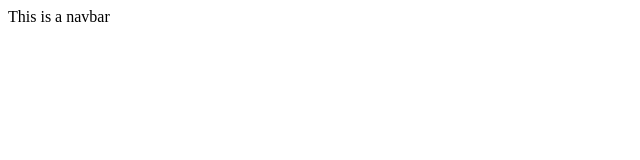
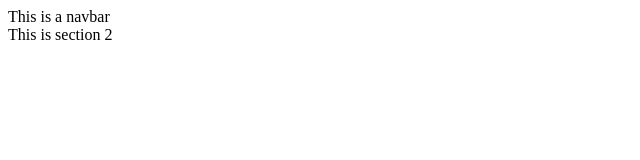
Before and after one commit to maja-miteva/test-repository-20240303, a plain HTML site: page index.html in a window 1280 px wide. Shown: the full height of the page, 0-640 px from the left. Drawn offline with Linux system fonts and the light colour scheme.

Commit message:
Commited git stash changes

```diff
--- a/index.html
+++ b/index.html
@@ -9,6 +9,10 @@
     <nav>
         This is a navbar
     </nav>
+
+    <div>
+        This is section 2
+    </div>
 </body>
 </html>
 
```
Also changed, not shown: 1 other file.
